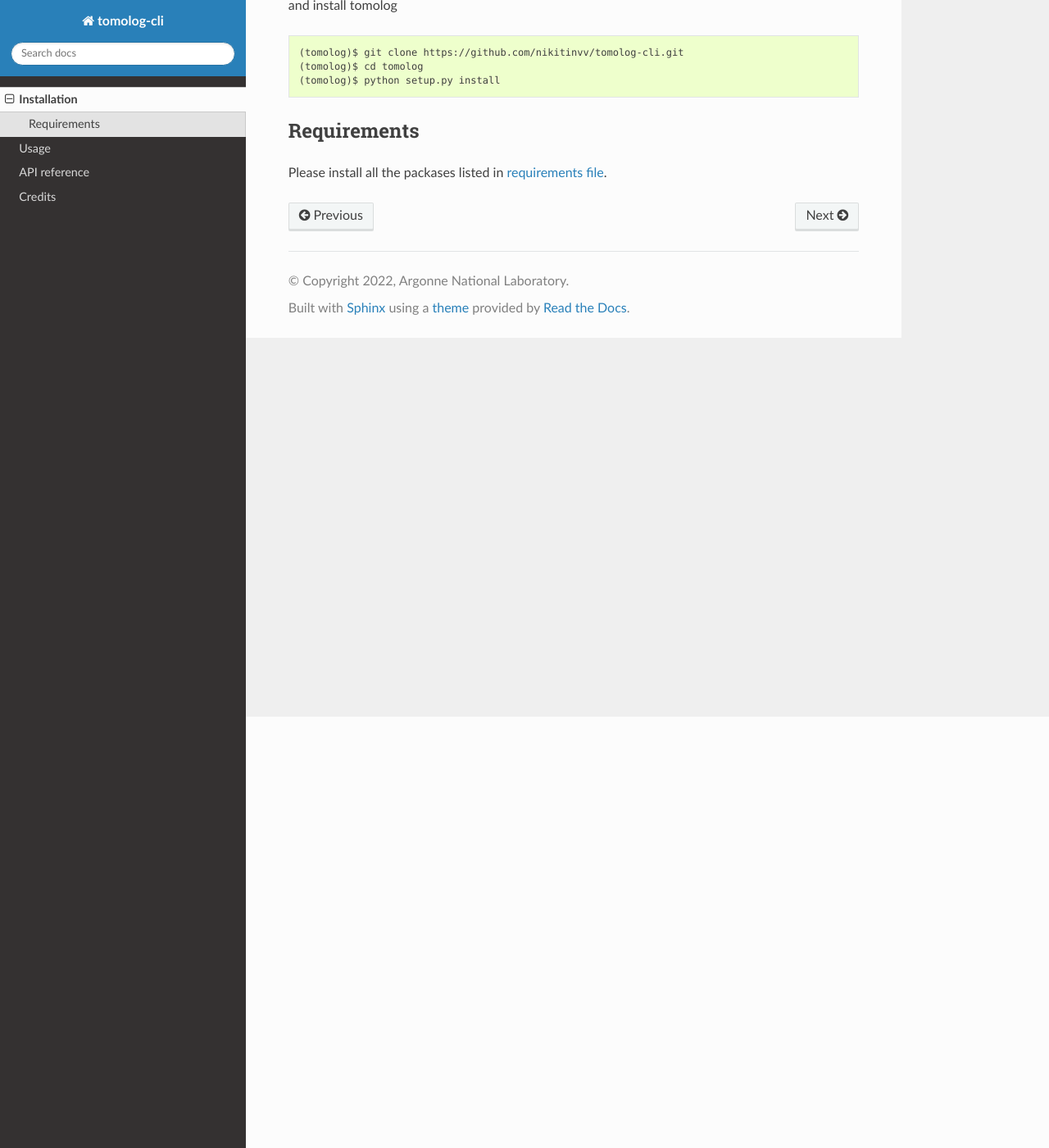
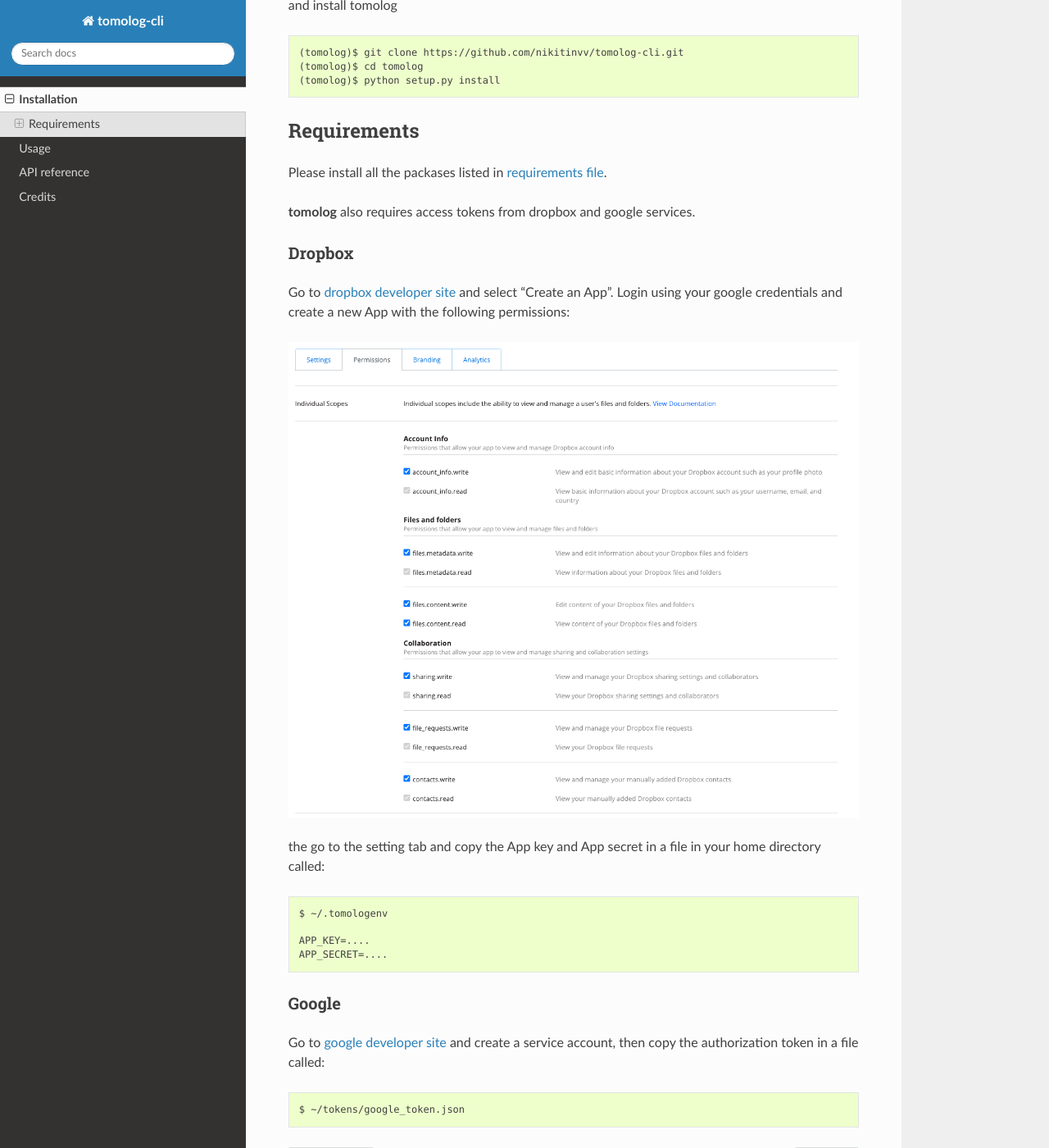
Before and after one commit to xray-imaging/tomolog-cli, a Sphinx documentation site: the page built from docs/source/install.rst, in a window 1280 px wide and 1400 px high, scrolled down 526 px. Shown: the whole window at 82% size. Built offline with Sphinx 7.4.7 and the Read the Docs theme 2.0.0, drawn with Linux system fonts in a browser that asks for light colours.

Commit message:
added dropbox/token instructions

```diff
--- a/docs/source/install.rst
+++ b/docs/source/install.rst
@@ -28,3 +28,31 @@
 ============
 
 Please install all the packases listed in `requirements file <https://github.com/nikitinvv/tomolog-cli/blob/main/envs/requirements.txt>`_.
+
+
+**tomolog** also requires access tokens from dropbox and google services.
+
+Dropbox
+-------
+
+Go to `dropbox developer site <https://www.dropbox.com/lp/developers>`_ and select "Create an App". Login using your google credentials and create a new App with the following permissions:
+
+.. image:: img/dropbox_01.png
+   :width: 720px
+   :alt: project
+
+the go to the setting tab and copy the App key and App secret in a file in your home directory called:
+
+::
+
+    $ ~/.tomologenv
+
+    APP_KEY=....
+    APP_SECRET=....
+
+Google
+------
+
+Go to `google developer site <https://console.cloud.google.com/apis/dashboard?pli=1&project=usr32idc>`_ and create a service account, then copy the authorization token in a file called::
+
+    $ ~/tokens/google_token.json
```
Also changed, not shown: docs/source/img/dropbox_01.png (added).
